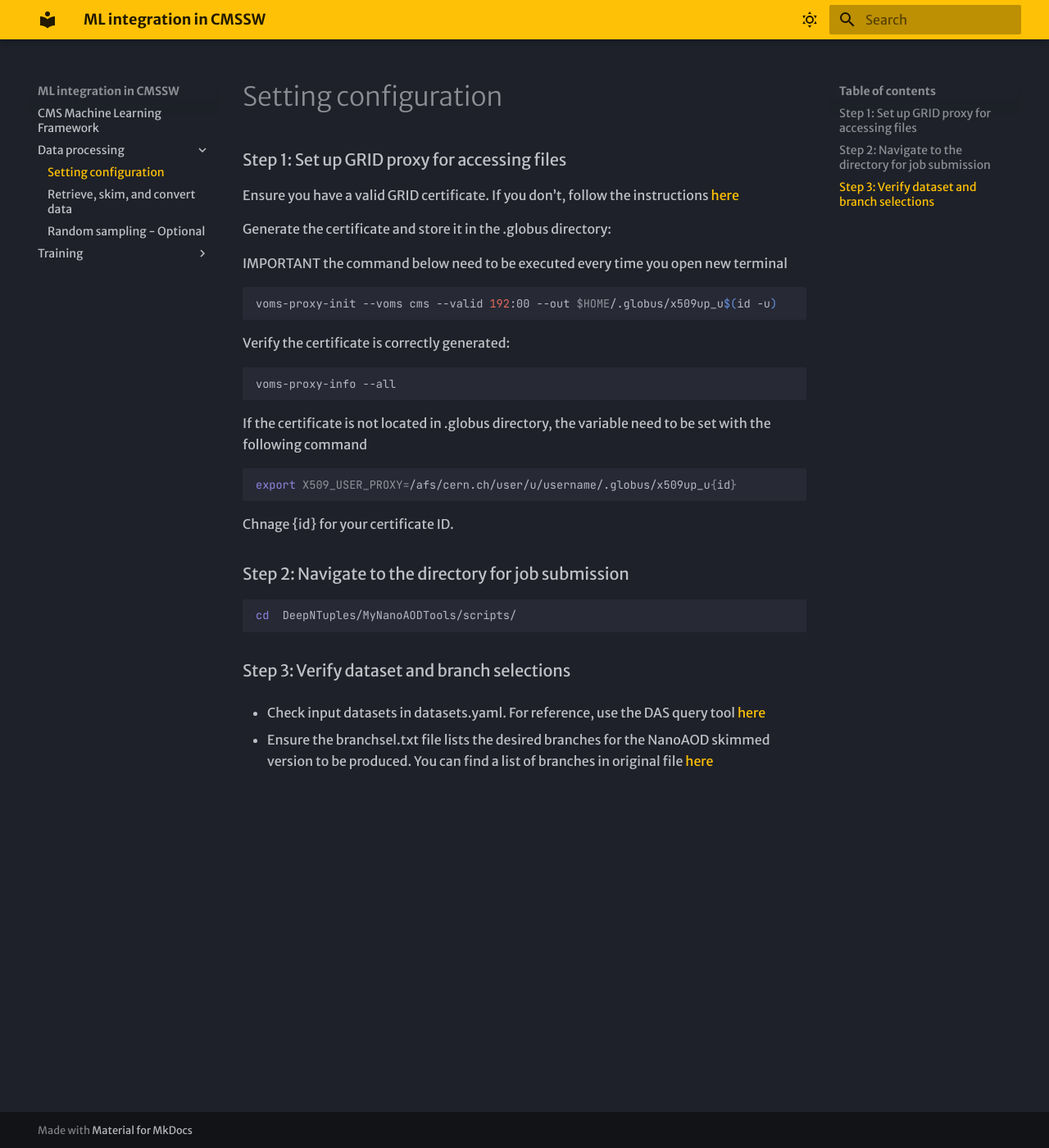
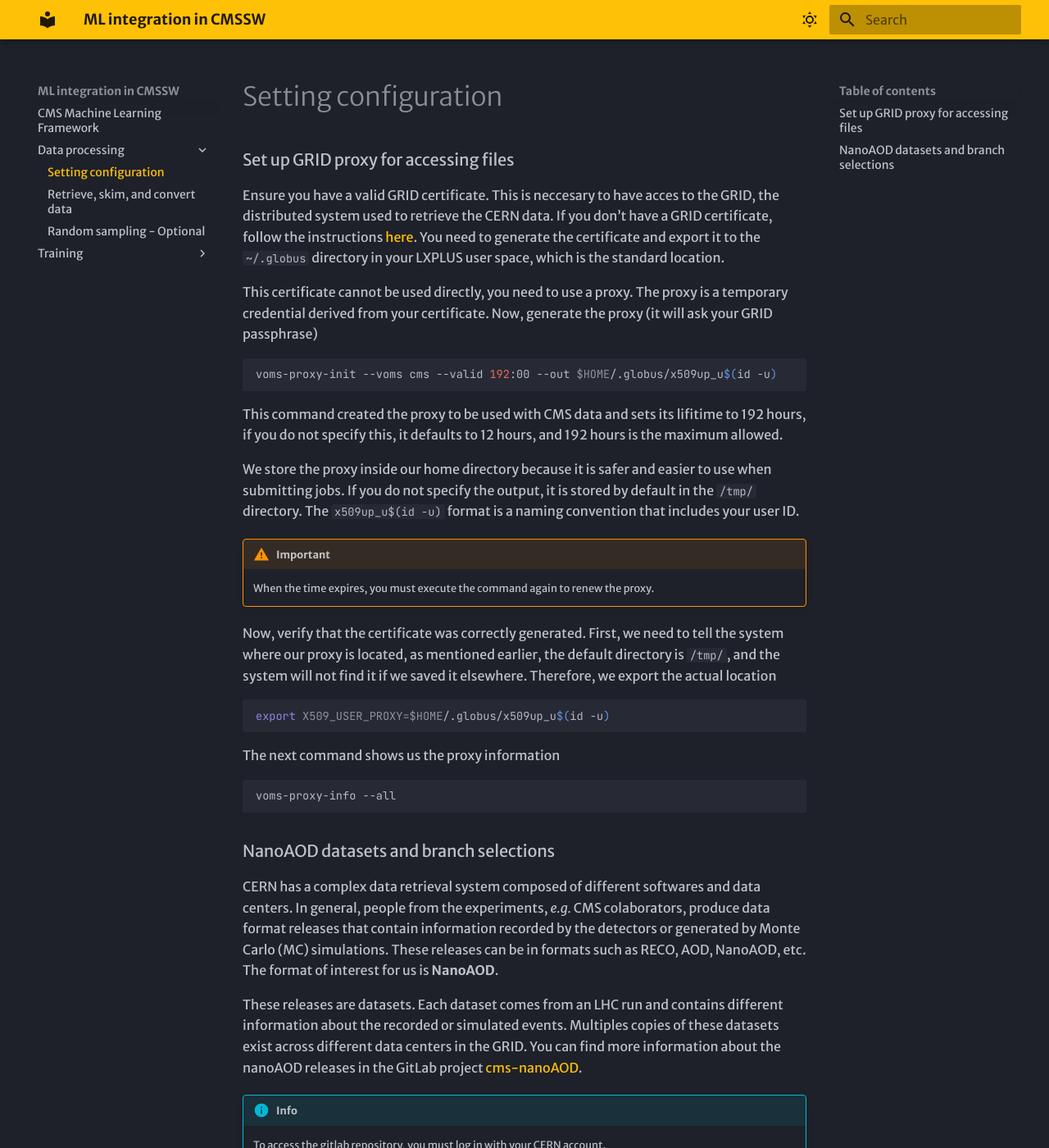
Before and after one commit to castaned/ML-integration-CMSSW, an MkDocs documentation site: the page built from docs/data_processing/01_set_config.md, in a window 1280 px wide and 1400 px high. Shown: the whole window at 82% size. Built offline with MkDocs 1.6.1 and Material for MkDocs 9.7.7, drawn with Linux system fonts in a browser that asks for light colours; some of the changed text lies outside the part shown.

Commit message:
Update 01_set_config.md: Finish first iteration

````diff
--- a/docs/data_processing/01_set_config.md
+++ b/docs/data_processing/01_set_config.md
@@ -1,41 +1,71 @@
 # Setting configuration
 
-### Step 1: Set up GRID proxy for accessing files
+### Set up GRID proxy for accessing files
 
-Ensure you have a valid GRID certificate. If you don’t, follow the instructions [here](https://twiki.cern.ch/twiki/bin/view/CMSPublic/WorkBookStartingGrid#ObtainingCert)
+Ensure you have a valid GRID certificate. This is neccesary to have acces to the GRID, the distributed system used to retrieve the CERN data. If you don’t have a GRID certificate, follow the instructions [here](https://twiki.cern.ch/twiki/bin/view/CMSPublic/WorkBookStartingGrid#ObtainingCert). You need to generate the certificate and export it to the `~/.globus` directory in your LXPLUS user space, which is the standard location.
 
-Generate the certificate and store it in the .globus directory:
-
-IMPORTANT the command below  need to be executed every time you open new terminal
-
+This certificate cannot be used directly, you need to use a proxy. The proxy is a temporary credential derived from your certificate. Now, generate the proxy (it will ask your GRID passphrase)
 
 ```bash
 voms-proxy-init --voms cms --valid 192:00 --out $HOME/.globus/x509up_u$(id -u)
 ```
 
-Verify the certificate is correctly generated:
+This command created the proxy to be used with CMS data and sets its lifitime to 192 hours, if you do not specify this, it defaults to 12 hours, and 192 hours is the maximum allowed.
+
+We store the proxy inside our home directory because it is safer and easier to use when submitting jobs. If you do not specify the output, it is stored by default in the `/tmp/` directory. The `x509up_u$(id -u)` format is a naming convention that includes your user ID.
+
+!!! warning "Important"
+    When the time expires, you must execute the command again to renew the proxy.
+
+Now, verify that the certificate was correctly generated. First, we need to tell the system where our proxy is located, as mentioned earlier, the default directory is `/tmp/`, and the system will not find it if we saved it elsewhere. Therefore, we export the actual location
+
+```bash
+export X509_USER_PROXY=$HOME/.globus/x509up_u$(id -u)
+```
+
+The next command shows us the proxy information
+
 ```bash
 voms-proxy-info --all
 ```
 
-If the certificate is not located in .globus directory, the variable need to be set with the following command
+### NanoAOD datasets and branch selections
+
+CERN has a complex data retrieval system composed of different softwares and data centers. In general, people from the experiments, *e.g.* CMS colaborators, produce data format releases that contain information recorded by the detectors or generated by Monte Carlo (MC) simulations. These releases can be in formats such as RECO, AOD, NanoAOD, etc. The format of interest for us is **NanoAOD**.
+
+These releases are datasets. Each dataset comes from an LHC run and contains different information about the recorded or simulated events. Multiples copies of these datasets exist across different data centers in the GRID. You can find more information about the nanoAOD releases in the GitLab project [cms-nanoAOD](https://gitlab.cern.ch/cms-nanoAOD).
+
+!!! info
+    To access the gitlab repository, you must log in with your CERN account.
+
+To locate the datasets you need, you use the **Data Aggregation System (DAS)**, it is a catalog that helps find the exact Logical File Names (LFNs) of the samples. DAS has its own query language, and the dataset paths follow a defined structure. You can find more information about DAS in [Locating Data Samples](https://twiki.cern.ch/twiki/bin/view/CMSPublic/WorkBookLocatingDataSamples).
+
+Once you identify the actual LFN of your desired samples, you use an entry point (or redirector) in **XRootD** to reach the endpoint, the nearest datacenter from your location that hosts the samples. The data is not downloaded; instead, it is read efficiently through the XRootD protocol and accessed directly from the LXPLUS cluster. For more details, see [Using Xrootd Service (AAA) for Remote Data Access](https://twiki.cern.ch/twiki/bin/view/CMSPublic/WorkBookXrootdService).
+
+To use the tool, you must create a text file with the following format
+
+!!! example "Dataset path format file"
+    /Some/Das/query1/NANOAOD1.root:ID_1
+
+    /Some/Das/query1/NANOAOD2.root:ID_1
+
+    ...
+
+    /Some/Das/query2/NANOAOD1.root:ID_2
+
+    /Some/Das/query2/NANOAOD2.root:ID_2
+
+    ...
+
+    /Some/Das/queryn/NANOAODn.root:ID_n
+
+Esch ROOT file is associated with an ID. Root files from the same data release share the same ID. This ID will be the target variable in the model used to classify the physical phenomenon.
+
+!!! warning "Important"
+    The IDs need to be natural numbers.
+
+If you need help identifying your samples' FLN, refer again to [Locating Data Samples](https://twiki.cern.ch/twiki/bin/view/CMSPublic/WorkBookLocatingDataSamples). If you already know the sample FLN and want to use all root files in it, you can use the script `map_DASquery.py` as follow
 
 ```bash
-export X509_USER_PROXY=/afs/cern.ch/user/u/username/.globus/x509up_u{id}
+map_DASquery.py /Some/Das/query/NANOAOD1 ... /Some/Das/query/NANOAOD2 datasets_FLN_filename.txt
 ```
-
-Chnage {id} for your certificate ID.
-
-
-### Step 2: Navigate to the directory for job submission
-
-```bash
-cd  DeepNTuples/MyNanoAODTools/scripts/
-```
-
-### Step 3: Verify dataset and branch selections
-
-- Check input datasets in datasets.yaml. For reference, use the DAS query tool [here](https://cmsweb.cern.ch/das/)
-
-- Ensure the branchsel.txt file lists the desired branches for the NanoAOD skimmed version to be produced.
-  You can find a list of branches in original file [here](https://gitlab.cern.ch/cms-nanoAOD/nanoaod-doc/-/wikis/home)
````
Also changed, not shown: docs/index.md (+1 -1 lines).
